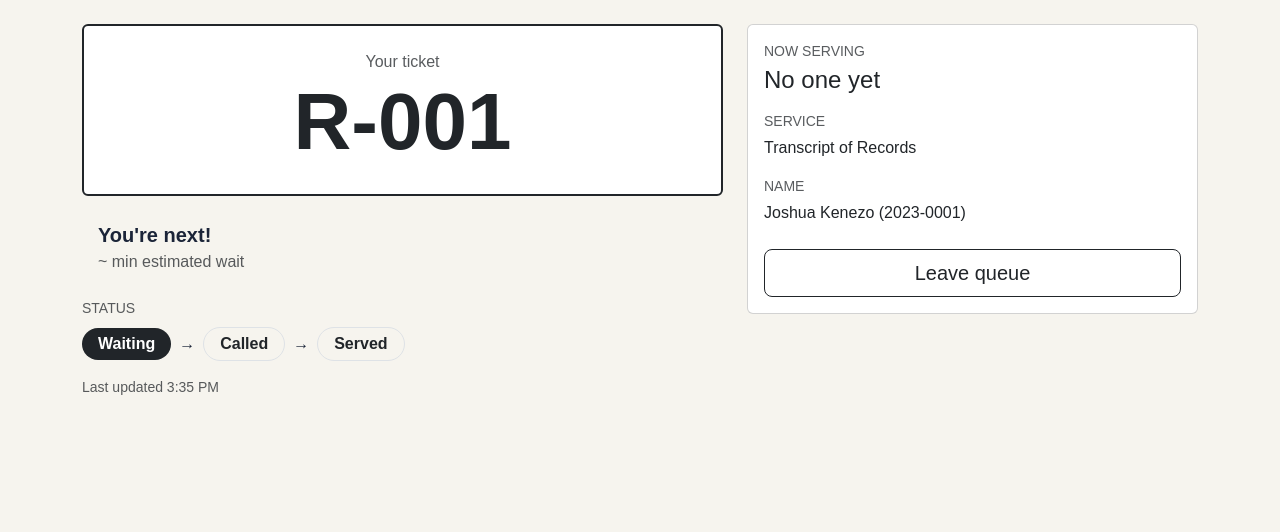
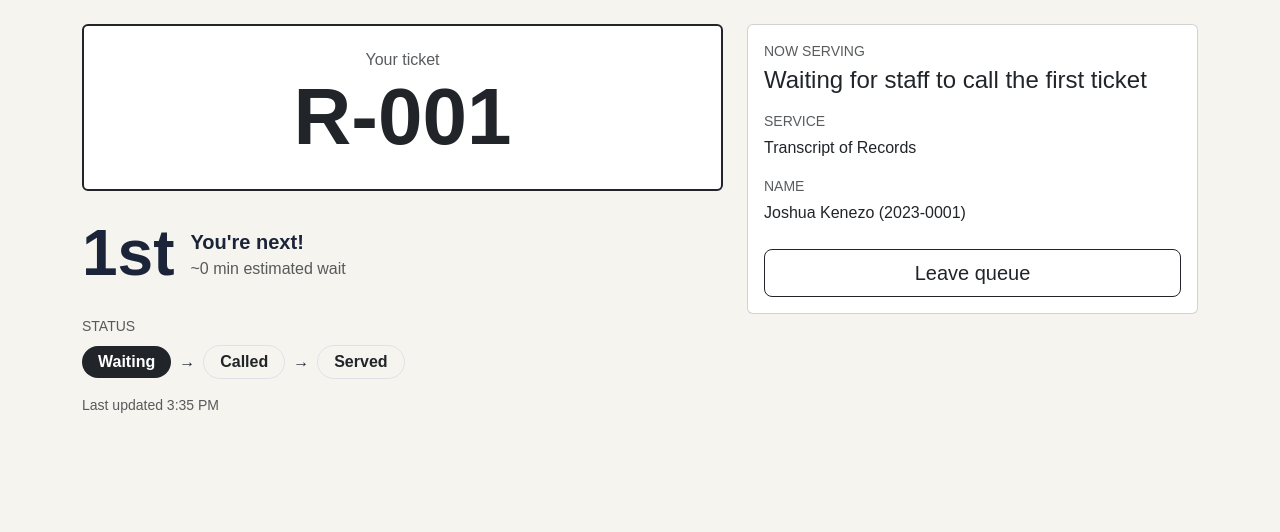
Before and after one commit to michaelsumagui-create/CCC181, a Flask app: page /queue/1 in a window 1280 px wide. Shown: the part 56-588 px from the top of the page. Run offline with Flask 3, Linux system fonts and the light colour scheme.

Commit message:
Fix Now Serving status on My place

```diff
--- a/app.py
+++ b/app.py
@@ -23,6 +23,15 @@ TICKETS = [
     {"number": 2, "name": "Shasheenah Lumasag", "id_number": "2023-0002", "service_id": 2, "status": "waiting"},
     {"number": 3, "name": "Joash Casino", "id_number": "2023-0003", "service_id": 1, "status": "waiting"},
 ]
+
+
+def ordinal(n):
+    """1 -> 1st, 2 -> 2nd, 3 -> 3rd, 4 -> 4th ..."""
+    if 10 <= n % 100 <= 20:
+        suffix = "th"
+    else:
+        suffix = {1: "st", 2: "nd", 3: "rd"}.get(n % 10, "th")
+    return f"{n}{suffix}"
 
 
 @app.route("/")
@@ -60,7 +69,7 @@ def join():
     # Already in the queue? Send them to their existing ticket
     for t in TICKETS:
         if t["id_number"] == id_number and t["status"] in ("waiting", "called"):
-            flash(f"You're already in the queue. Your ticket is #{t['number']}.", "info")
+            flash(f"You're already in the queue. Your ticket is R-{t['number']:03d}.", "info")
             return redirect(url_for("ticket", ticket_id=t["number"]))
 
     number = TICKETS[-1]["number"] + 1 if TICKETS else 1
@@ -82,14 +91,33 @@ def ticket(ticket_id):
     if t is None:
         abort(404)
 
-    # Count people still waiting ahead of this ticket, for the same service
+    # People still waiting ahead of you, for the same service
     ahead = [x for x in TICKETS
              if x["service_id"] == t["service_id"]
              and x["status"] == "waiting"
              and x["number"] < t["number"]]
 
     service = next(s for s in SERVICES if s["id"] == t["service_id"])
-    return render_template("ticket.html", ticket=t, service=service, ahead=len(ahead))
+
+    # Who is being served right now
+    now_serving = next((x for x in TICKETS if x["status"] == "called"), None)
+
+    # If nobody is called, show the most recently served ticket instead
+    last_served = None
+    if not now_serving:
+        served = [x for x in TICKETS if x["status"] == "served"]
+        last_served = max(served, key=lambda x: x["number"]) if served else None
+
+    return render_template(
+        "ticket.html",
+        ticket=t,
+        service=service,
+        ahead=len(ahead),
+        position=ordinal(len(ahead) + 1),
+        wait=len(ahead) * 4,          # rough guess: 4 minutes per person
+        now_serving=now_serving,
+        last_served=last_served,
+    )
 
 
 @app.get("/queue/<int:ticket_id>/status.json")
--- a/templates/ticket.html
+++ b/templates/ticket.html
@@ -5,12 +5,12 @@
 {% block content %}
 <div class="row g-4">
 
+  <!-- LEFT: ticket number, position, status -->
   <div class="col-12 col-lg-7">
 
-    <!-- first thing seen -->
     <div class="card border-2 border-dark text-center">
       <div class="card-body py-4">
-        <p class="text-body-secondary mb-0">Your ticket</p>
+        <h1 class="h6 text-body-secondary mb-0">Your ticket</h1>
         <div class="display-1 fw-bold">R-{{ "%03d"|format(ticket.number) }}</div>
       </div>
     </div>
@@ -23,7 +23,6 @@
         </div>
       {% endif %}
 
-      <!-- Position in line -->
       {% if ticket.status == "waiting" %}
         <div class="d-flex align-items-center gap-3">
           <div class="display-3 fw-bold">{{ position }}</div>
@@ -46,7 +45,6 @@
         <p class="fs-4 fw-semibold mb-0">This ticket is no longer in the queue.</p>
       {% endif %}
 
-      <!-- Waiting -> Called -> Served -->
       <p class="small text-uppercase text-body-secondary mt-4 mb-2">Status</p>
       {% if ticket.status == "no-show" %}
         <span class="badge text-bg-danger fs-6 rounded-pill px-3 py-2">No-show</span>
@@ -64,20 +62,23 @@
         </div>
       {% endif %}
     </div>
+
     <p id="last-updated" class="small text-body-secondary mt-3" aria-live="polite"></p>
   </div>
 
-  <!-- now serving, service, leave button -->
+  <!-- RIGHT: now serving, service, leave button -->
   <div class="col-12 col-lg-5">
-        <div class="card" id="side-card">
+    <div class="card" id="side-card">
       <div class="card-body">
 
         <p class="small text-uppercase text-body-secondary mb-1">Now serving</p>
         <p class="h4 mb-3">
           {% if now_serving %}
             R-{{ "%03d"|format(now_serving.number) }}
+          {% elif last_served %}
+            Last served: R-{{ "%03d"|format(last_served.number) }}
           {% else %}
-            No one yet
+            Waiting for staff to call the first ticket
           {% endif %}
         </p>
 
```
